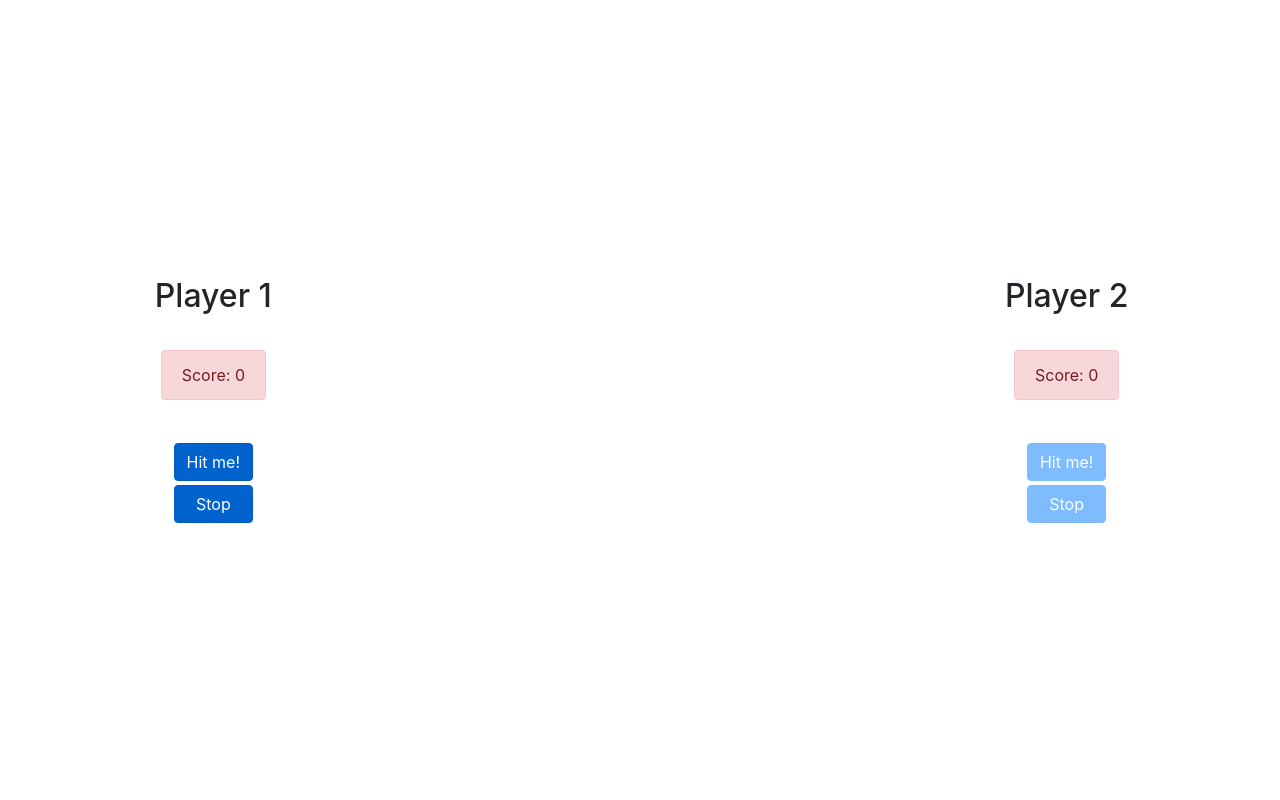
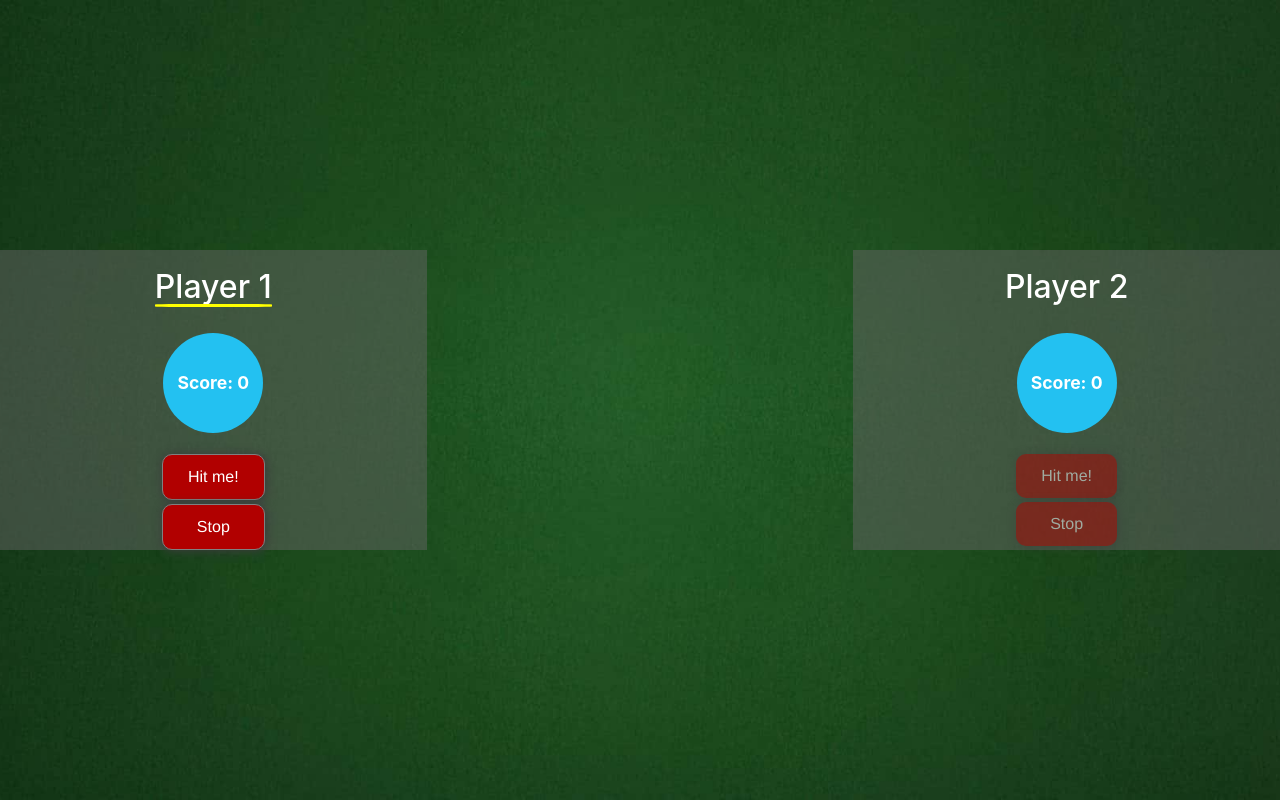
Before and after one commit to etnomiur123/BlackJack-game, a website with bundled scripts: page index.html in a window 1280 px wide. Built offline with nearby package versions, Linux system fonts and the light colour scheme.

Commit message:
Added UI Components

```diff
--- a/index.css
+++ b/index.css
@@ -1,7 +1,7 @@
 .contain {
   height: 100vh;
   width: 100%;
-    display:flex;
+  display: flex;
   align-items: center;
   justify-content: space-around;
 }
@@ -19,22 +19,63 @@
   justify-content: space-between;
 }
 
-.player1,
-.player2 {
+.player {
   height: 300px;
   display: flex;
   flex-direction: column;
   align-items: center;
   justify-content: space-evenly;
   text-align: center;
+  background-color: rgba(100, 100, 100, 0.5);
+  color: white;
 }
 
 .active {
   opacity: 1;
+  border: 1px solid gray;
+}
+
+.player-name-active {
+  position: relative;
+}
+.player-name-active:before {
+  content: "";
+  position: absolute;
+  background-color: yellow;
+  height: 3px;
+  width: 100%;
+  left: 0;
+  bottom: 0;
+  border-radius: 20%;
+}
+
+.board {
+  background-color: rgb(35, 193, 241);
+  height: 100px;
+  width: 100px;
+  font-size: 1.1rem;
+  font-weight: bold;
+  border-radius: 50%;
+  display: flex;
+  justify-content: center;
+  align-items: center;
+}
+
+.board p {
+  margin: 0;
 }
 
 button {
   opacity: 0.5;
+  background-color: rgb(177, 0, 0);
+  color: white;
+  padding: 10px 25px;
+  font-family: Helvetica, sans-serif;
+  font-weight: 500;
+  border: none;
+  border-radius: 10px;
+  margin: 2px;
+  box-shadow: 1px 1px 10px 0.5px rgb(59, 59, 59);
 }
 
 .cardPlace {
@@ -42,3 +83,10 @@ button {
   justify-content: center;
   align-items: center;
 }
+
+.background-table {
+  background-image: url("./imgs/blackjack_background.jpg");
+  background-position: center center;
+  background-size: cover;
+  background-repeat: no-repeat;
+}
--- a/index.html
+++ b/index.html
@@ -10,26 +10,30 @@
       integrity="sha384-TX8t27EcRE3e/ihU7zmQxVncDAy5uIKz4rEkgIXeMed4M0jlfIDPvg6uqKI2xXr2"
       crossorigin="anonymous"
     />
-    <link rel="stylesheet" href="index.css">
+    <link rel="stylesheet" href="index.css" />
     <script type="module" src="./js/app.js" defer></script>
   </head>
-  <body class="contain">
+  <body class="contain background-table">
     <div class="row">
-      <div class="player1 col-4">
-        <h2>Player 1</h2>
-        <div class="board alert alert-danger">Score: <span class="score score-1">0</span></div>
+      <div class="player player1 col-4">
+        <h2 class="player-name-active">Player 1</h2>
+        <div class="board">
+          <p>Score: <span class="score score-1">0</span></p>
+        </div>
         <div class="flex">
-          <button type="button" class="btn btn-primary button-1 active">Hit me!</button>
-          <button type="button" class="btn btn-primary next-1 active">Stop</button>
+          <button type="button" class="button-1 active">Hit me!</button>
+          <button type="button" class="next-1 active">Stop</button>
         </div>
       </div>
       <div class="cardPlace col-4"></div>
-      <div class="player2 col-4">
+      <div class="player player2 col-4">
         <h2>Player 2</h2>
-        <div class="board alert alert-danger">Score: <span class="score score-2">0</span></div>
+        <div class="board">
+          <p>Score: <span class="score score-2">0</span></p>
+        </div>
         <div class="flex">
-          <button type="button" class="btn btn-primary button-2">Hit me!</button>
-          <button type="button" class="btn btn-primary next-2">Stop</button>
+          <button type="button" class="button-2">Hit me!</button>
+          <button type="button" class="next-2">Stop</button>
         </div>
       </div>
     </div>
--- a/js/app.js
+++ b/js/app.js
@@ -1,18 +1,20 @@
-import cards from './cards.js';
+import cards from "./cards.js";
 
 const elements = {
+  playerName1: document.querySelector(".player1 h2"),
+  playerName2: document.querySelector(".player2 h2"),
   score1: document.querySelector(".score-1"),
   score2: document.querySelector(".score-2"),
   button1: document.querySelector(".button-1"),
   button2: document.querySelector(".button-2"),
   next1: document.querySelector(".next-1"),
   next2: document.querySelector(".next-2"),
-  cardPlace: document.querySelector(".cardPlace")
+  cardPlace: document.querySelector(".cardPlace"),
 };
 
 const state = {
   cards: [...cards],
-}
+};
 
 const player1 = {
   score: 0,
@@ -30,6 +32,8 @@ const changeTurn = () => {
   if (player1.active) {
     player1.active = false;
     player2.active = true;
+    elements.playerName1.classList.toggle("player-name-active")
+    elements.playerName2.classList.toggle("player-name-active")
     elements.button1.classList.remove("active");
     elements.next1.classList.remove("active");
     elements.button2.classList.add("active");
@@ -40,6 +44,8 @@ const changeTurn = () => {
   if (player2.active) {
     player2.active = false;
     player1.active = true;
+    elements.playerName1.classList.toggle("player-name-active")
+    elements.playerName2.classList.toggle("player-name-active")
     elements.button2.classList.remove("active");
     elements.next2.classList.remove("active");
     elements.button1.classList.add("active");
@@ -105,28 +111,26 @@ const checkWinner = () => {
   }
 };
 
-
 const getRandomCard = () => {
   return state.cards[Math.floor(Math.random() * state.cards.length)];
-}
-
+};
 
 //Player 1 controls
 
 elements.button1.addEventListener("click", () => {
   if (player1.active && player1.stop === false) {
-    const card = getRandomCard()
-    if(card.value === "ace") {
-      if(21 - player1.score > 10) {
-        player1.score += 10
-      } else if(21 - player1.score < 10) {
-        player1.score += 1
+    const card = getRandomCard();
+    if (card.value === "ace") {
+      if (21 - player1.score > 10) {
+        player1.score += 10;
+      } else if (21 - player1.score < 10) {
+        player1.score += 1;
       }
     } else {
       player1.score += card.value;
     }
     elements.cardPlace.innerHTML = card.img;
-    console.log("player 1 => " + card.name)
+    console.log("player 1 => " + card.name);
     elements.score1.innerHTML = player1.score;
     checkWinner();
     checkStop();
@@ -143,18 +147,18 @@ elements.next1.addEventListener("click", () => {
 
 elements.button2.addEventListener("click", () => {
   if (player2.active && player2.stop === false) {
-    const card = getRandomCard()
-    if(card.value === "ace") {
-      if(21 - player2.score > 10) {
-        player2.score += 10
-      } else if(21 - player2.score < 10) {
-        player2.score += 1
+    const card = getRandomCard();
+    if (card.value === "ace") {
+      if (21 - player2.score > 10) {
+        player2.score += 10;
+      } else if (21 - player2.score < 10) {
+        player2.score += 1;
       }
     } else {
       player2.score += card.value;
     }
     elements.cardPlace.innerHTML = card.img;
-    console.log("player 2 => " + card.name)
+    console.log("player 2 => " + card.name);
     elements.score2.innerHTML = player2.score;
     checkWinner();
     checkStop();
```
Also changed, not shown: imgs/blackjack_background.jpg (added), js/cards.js. Lines whose indentation alone changed are shown as unchanged.
